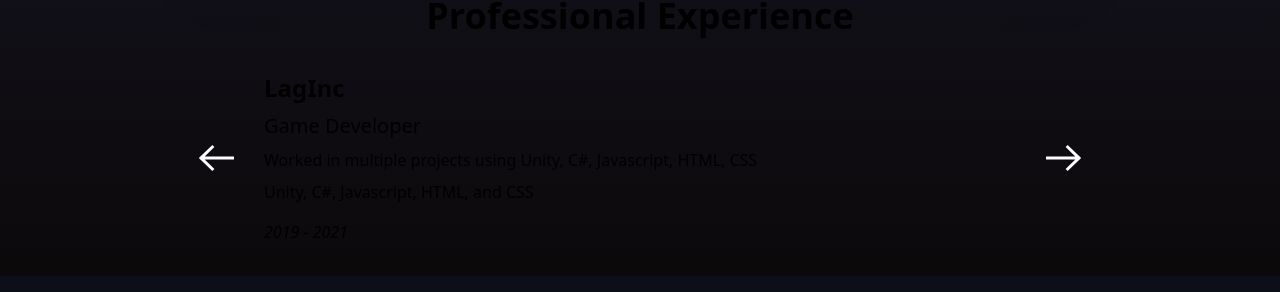
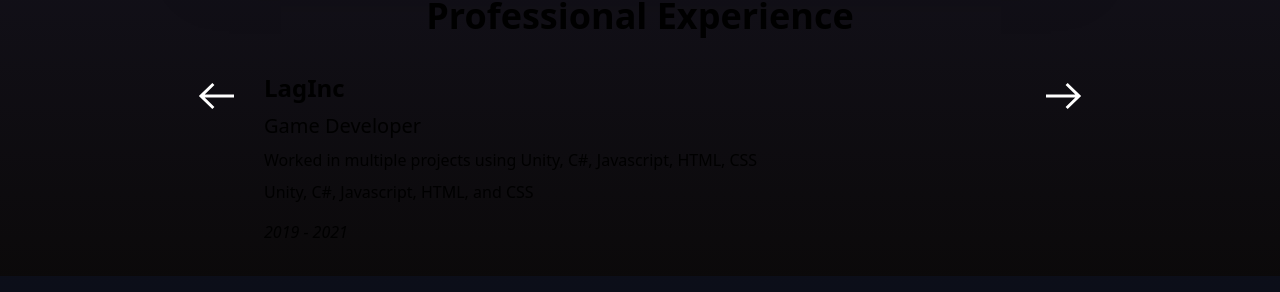
Before and after one commit to Ricardoaar/WebRicardoaar, a Next.js app: page / in a window 1280 px wide. Shown: the part 868-1160 px from the top of the page. Built offline with nearby package versions, Linux system fonts and the light colour scheme.

Commit message:
:lipstick: [ANIMATION] Add grow on hover animation

```diff
--- /dev/null
+++ b/src/modules/animations/GrowOnHover.tsx
@@ -0,0 +1,25 @@
+import React from "react";
+import styled from "styled-components";
+
+const GrowOnHoverDiv = styled.div`
+  transition: all 0.2s ease-in-out;
+
+  &:hover {
+    transform: scale(1.1);
+  }
+`;
+
+interface GrowOnHoverProps {
+  className?: string;
+  children: React.ReactNode;
+}
+
+const GrowOnHover = ({ children, className }: GrowOnHoverProps) => {
+  return (
+    <GrowOnHoverDiv className={className}>
+      {children}
+    </GrowOnHoverDiv>
+  );
+};
+
+export default GrowOnHover;
--- a/src/modules/main/Experience.tsx
+++ b/src/modules/main/Experience.tsx
@@ -4,6 +4,7 @@ import { EXPERIENCES } from "@/constants/experiences";
 import Link from "next/link";
 import { FadeInDiv } from "@/modules/animations/FadeIn";
 import { AnimationTiming } from "@/constants/animations";
+import GrowOnHover from "@/modules/animations/GrowOnHover";
 
 type ManageButtonProps = {
   onClick: () => void;
@@ -12,9 +13,12 @@ type ManageButtonProps = {
 }
 
 const ManageButton = ({ onClick, children, rotate = false, ...props }: ManageButtonProps) => {
-  return <button onClick={onClick} className={`w-12 flex-none ${rotate && "rotate-180"}`} {...props}>
-    {children}
-  </button>;
+  return <GrowOnHover>
+    <button onClick={onClick} className={`w-12 flex-none ${rotate && "rotate-180"}`} {...props}>
+      {children}
+    </button>
+  </GrowOnHover>;
+
 };
 
 const Experience = () => {
--- a/src/modules/main/Skills.tsx
+++ b/src/modules/main/Skills.tsx
@@ -4,6 +4,7 @@ import { ISkill, SkillCategory } from "@/constants/skills/types";
 import { skills } from "@/constants/skills";
 import { FadeInDiv } from "@/modules/animations/FadeIn";
 import { AnimationTiming } from "@/constants/animations";
+import GrowOnHover from "@/modules/animations/GrowOnHover";
 
 interface ISkillProps {
   skill: ISkill;
@@ -11,8 +12,8 @@ interface ISkillProps {
 
 
 const Skill = ({ skill }: ISkillProps) => {
-  return <div
-    className={"md:w-32 w-20"}>  {skill.icon} {skill.name}</div>;
+  return <GrowOnHover
+    className={"md:w-32 w-20"}>  {skill.icon} {skill.name}</GrowOnHover>;
 };
 
 
@@ -29,13 +30,19 @@ const Skills = () => {
     <nav className={"bg-indigo-900/20 shadow-2xl w-full max-w-4xl py-4"}>
       <ul className={"flex justify-evenly items-center w-full text-center"}>
         <li>
-          <button onClick={() => setSelectedSkill("backend")}>Backend</button>
+          <GrowOnHover>
+            <button onClick={() => setSelectedSkill("backend")}>Backend</button>
+          </GrowOnHover>
         </li>
         <li>
-          <button onClick={() => setSelectedSkill("frontend")}>Frontend</button>
+          <GrowOnHover>
+            <button onClick={() => setSelectedSkill("frontend")}>Frontend</button>
+          </GrowOnHover>
         </li>
         <li>
-          <button onClick={() => setSelectedSkill("others")}>Others</button>
+          <GrowOnHover>
+            <button onClick={() => setSelectedSkill("others")}>Others</button>
+          </GrowOnHover>
         </li>
       </ul>
     </nav>
@@ -43,7 +50,7 @@ const Skills = () => {
     <div
       className={"gap-10 overflow-y-scroll pt-2 grid grid-cols-2 md:grid-cols-3 shadow-2xl text-center place-items-center w-full max-w-4xl pb-8 bg-indigo-950/10 md:h-96 h-[27rem] "}>
       {selectedSkills.map((skill) => {
-        return <Skill skill={skill} />;
+        return <Skill skill={skill} key={skill.name} />;
       })}
     </div>
 
--- a/src/modules/main/SocialMedia.tsx
+++ b/src/modules/main/SocialMedia.tsx
@@ -1,5 +1,6 @@
 import React from "react";
 import { SOCIAL_MEDIA } from "@/constants/media";
+import GrowOnHover from "@/modules/animations/GrowOnHover";
 
 const SocialMedia = () => {
   return (
@@ -9,14 +10,12 @@ const SocialMedia = () => {
 
         const { icon } = social;
         return <div className={"flex flex-col items-center justify-center"}>
-          <div className={"w-12 h-12"}>
+          <GrowOnHover className={"w-12 h-12"}>
             <a href={social.link} target={"_blank"}>
               {icon && icon}
             </a>
-          </div>
-
+          </GrowOnHover>
         </div>;
-
 
       })}
     </section>
```
